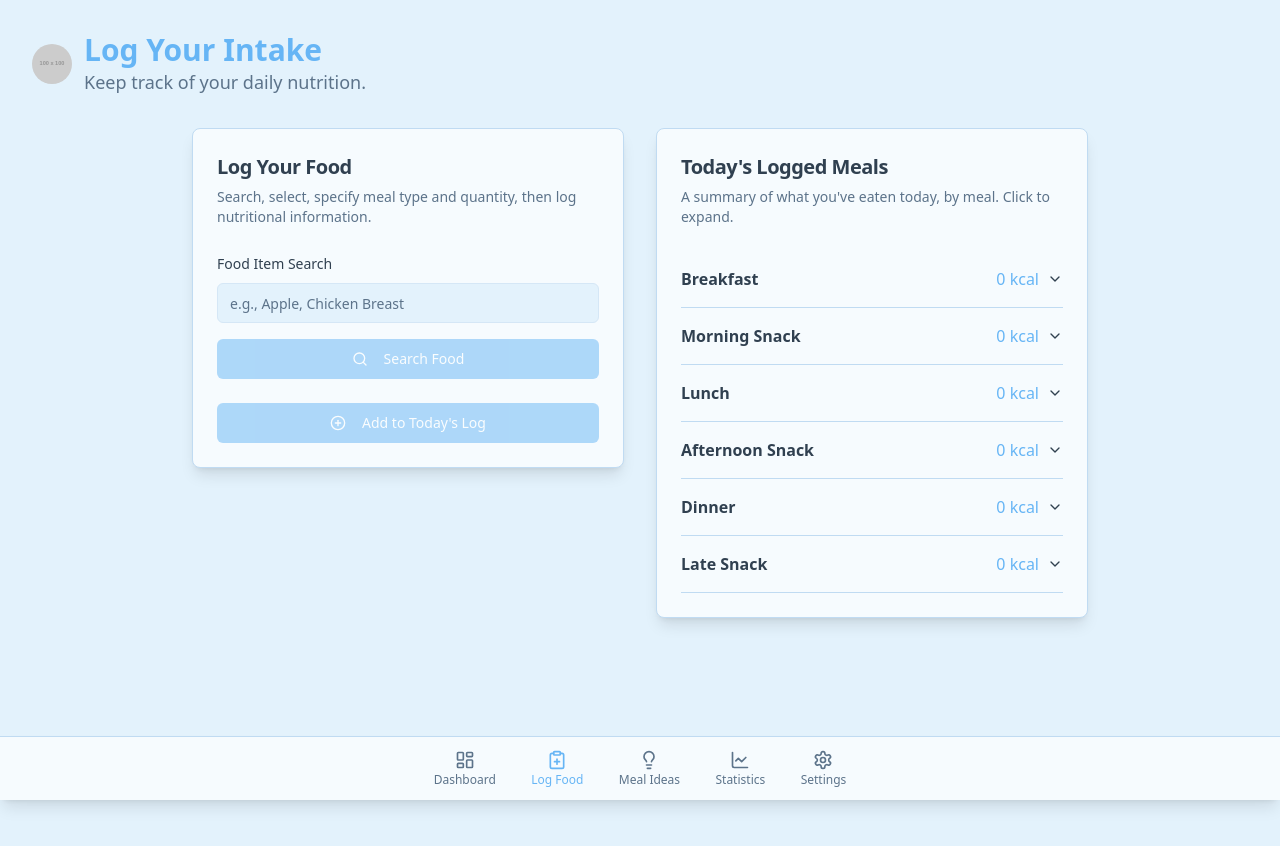
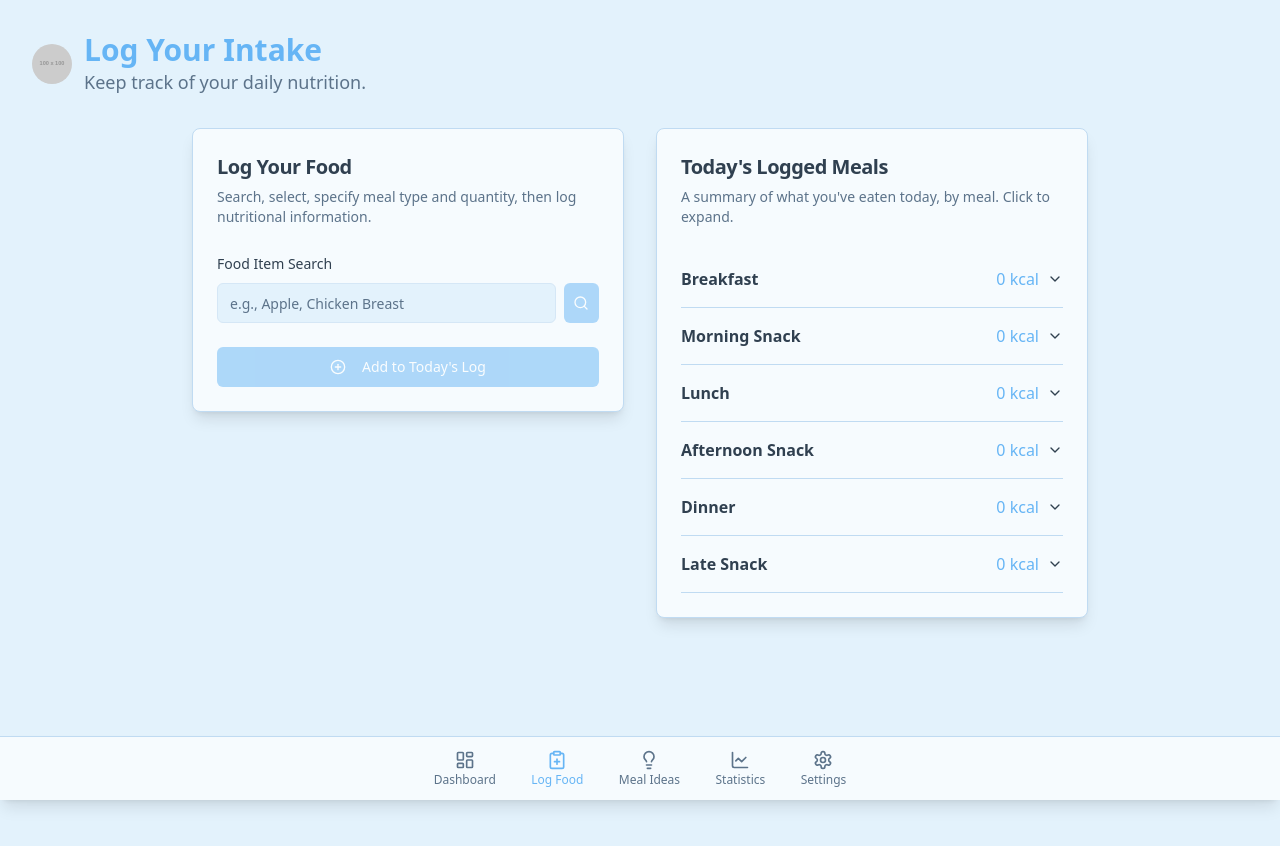
Before and after one commit to AyoubAoune/MyHealthCompanion, a Next.js app: page /log in a window 1280 px wide. Shown: the top 846 px of the page. Built offline with nearby package versions, Linux system fonts and the light colour scheme.

Commit message:
do you know if there any ways to speed up the search feature using the free food API ?

```diff
--- a/src/components/app/my-health-companion/LogIntakeForm.tsx
+++ b/src/components/app/my-health-companion/LogIntakeForm.tsx
@@ -1,13 +1,13 @@
 
 "use client";
 
-import { useState } from "react";
+import { useState, useCallback } from "react";
 import { Button } from "@/components/ui/button";
 import { Card, CardContent, CardDescription, CardFooter, CardHeader, CardTitle } from "@/components/ui/card";
 import { Input } from "@/components/ui/input";
 import { Label } from "@/components/ui/label";
 import { Select, SelectContent, SelectItem, SelectTrigger, SelectValue } from "@/components/ui/select";
-import { PlusCircle, Search, Loader2, Info, ListChecks, Utensils } from "lucide-react";
+import { PlusCircle, Search, Loader2, Info, ListChecks, Utensils, RefreshCw } from "lucide-react";
 import { useToast } from "@/hooks/use-toast";
 import { useAppContext } from "./AppContext";
 import { searchFoodProducts, type SearchFoodProductsOutput } from "@/ai/flows/get-food-nutrition-flow";
@@ -27,39 +27,60 @@ export function LogIntakeForm() {
   const [searchResults, setSearchResults] = useState<ProductSearchResultItem[] | null>(null);
   const [selectedProduct, setSelectedProduct] = useState<ProductSearchResultItem | null>(null);
   const [apiError, setApiError] = useState<string | null>(null);
+  const [searchCache, setSearchCache] = useState<Record<string, ProductSearchResultItem[]>>({});
+  const [lastSearchedQuery, setLastSearchedQuery] = useState<string>("");
 
-  const handleSearchFood = async () => {
-    if (!foodNameQuery.trim()) {
+
+  const handleSearchFood = useCallback(async (forceRefresh = false) => {
+    const query = foodNameQuery.trim().toLowerCase();
+    if (!query) {
       toast({ title: "Missing Food Name", description: "Please enter a food item to search.", variant: "destructive" });
       return;
     }
+
+    setApiError(null);
+    setSelectedProduct(null); // Clear previous selection
+    setSearchResults(null); // Clear previous results visually
+    setLastSearchedQuery(foodNameQuery.trim());
+
+
+    if (!forceRefresh && searchCache[query]) {
+      setSearchResults(searchCache[query]);
+      if (searchCache[query].length === 0) {
+        setApiError(`No products found for "${foodNameQuery.trim()}" in cache. Try a new search.`);
+      }
+      return;
+    }
+
     setIsSearching(true);
-    setSearchResults(null);
-    setSelectedProduct(null);
-    setApiError(null);
     try {
-      const result: SearchFoodProductsOutput = await searchFoodProducts({ foodName: foodNameQuery });
+      const result: SearchFoodProductsOutput = await searchFoodProducts({ foodName: foodNameQuery.trim() });
       if (result.error) {
         setApiError(result.error);
-        // No toast here, error will be shown in Alert
+        setSearchResults([]); // Ensure searchResults is an empty array on error
+        setSearchCache(prevCache => ({ ...prevCache, [query]: [] }));
       } else if (result.products && result.products.length > 0) {
         setSearchResults(result.products);
+        setSearchCache(prevCache => ({ ...prevCache, [query]: result.products }));
       } else {
-        setApiError(`No products found where the name contains "${foodNameQuery}".`);
+        setApiError(`No products found containing "${foodNameQuery.trim()}".`);
+        setSearchResults([]);
+        setSearchCache(prevCache => ({ ...prevCache, [query]: [] }));
       }
     } catch (error) {
       console.error("Error calling searchFoodProducts:", error);
       const errorMessage = error instanceof Error ? error.message : "An error occurred while searching for food data.";
-      setApiError(errorMessage);
+      setApiError(`Search failed: ${errorMessage}`);
+      setSearchResults([]);
     } finally {
       setIsSearching(false);
     }
-  };
+  }, [foodNameQuery, searchCache, toast]);
 
   const handleSelectProduct = (product: ProductSearchResultItem) => {
     setSelectedProduct(product);
-    setSearchResults(null); // Hide search results after selection
-    setApiError(null); // Clear any previous API errors
+    // setSearchResults(null); // Keep results visible in case user wants to change selection
+    setApiError(null);
   };
 
   const handleLogFoodItem = () => {
@@ -78,7 +99,7 @@ export function LogIntakeForm() {
       return;
     }
 
-    const scaleFactor = numQuantity / 100; // API data is per 100g
+    const scaleFactor = numQuantity / 100;
     const nutritionData = selectedProduct.nutritionData;
 
     const entryToLog: Omit<LoggedEntry, 'id'> = {
@@ -104,13 +125,21 @@ export function LogIntakeForm() {
       className: "bg-accent text-accent-foreground",
     });
 
-    // Reset form fields
+    // Reset some fields, but keep search query and results for quick re-logging or adjustments
+    // setFoodNameQuery(""); // Keep this to allow easy modification of quantity or meal type for same search
+    setQuantity("100");
+    // setSelectedMealType(MEAL_TYPES[0]); // User might log multiple items for same meal type
+    // setSearchResults(null); // Keep results for now
+    setSelectedProduct(null); // Clear selected product after logging
+    // setApiError(null);
+  };
+
+  const clearSearch = () => {
     setFoodNameQuery("");
-    setQuantity("100");
-    setSelectedMealType(MEAL_TYPES[0]);
     setSearchResults(null);
     setSelectedProduct(null);
     setApiError(null);
+    setLastSearchedQuery("");
   };
 
   const displayValue = (value: number | null, scaleFactor: number, unit: string = "g") => {
@@ -128,7 +157,64 @@ export function LogIntakeForm() {
         <CardDescription>Search, select, specify meal type and quantity, then log nutritional information.</CardDescription>
       </CardHeader>
       <CardContent className="space-y-4">
-        {selectedProduct ? (
+        {/* Always show search input unless a product is selected */}
+        {!selectedProduct && (
+          <div className="space-y-2">
+            <Label htmlFor="food-name-query">Food Item Search</Label>
+            <div className="flex space-x-2">
+              <Input
+                id="food-name-query"
+                type="text"
+                placeholder="e.g., Apple, Chicken Breast"
+                value={foodNameQuery}
+                onChange={(e) => setFoodNameQuery(e.target.value)}
+                disabled={isSearching}
+                onKeyDown={(e) => { if (e.key === 'Enter') { e.preventDefault(); handleSearchFood(); }}}
+              />
+              <Button onClick={() => handleSearchFood()} disabled={isSearching || !foodNameQuery.trim()} size="icon" aria-label="Search Food">
+                {isSearching ? <Loader2 className="h-5 w-5 animate-spin" /> : <Search className="h-5 w-5" />}
+              </Button>
+            </div>
+             { (searchResults || apiError) &&
+                <Button variant="link" size="sm" className="p-0 h-auto text-xs text-primary hover:text-primary/80" onClick={clearSearch}>
+                    Clear search & results
+                </Button>
+             }
+          </div>
+        )}
+
+        {apiError && !selectedProduct && (
+           <Alert variant="destructive">
+              <Info className="h-4 w-4" />
+              <AlertTitle>Search Information</AlertTitle>
+              <AlertDescription>
+                {apiError}
+                {lastSearchedQuery && <Button variant="link" size="sm" className="p-0 h-auto text-xs ml-1" onClick={() => handleSearchFood(true)}>Try searching again?</Button>}
+              </AlertDescription>
+          </Alert>
+        )}
+
+        {searchResults && searchResults.length > 0 && !selectedProduct && (
+          <div className="space-y-2">
+            <h4 className="font-semibold text-md flex items-center"><ListChecks className="mr-2 h-5 w-5 text-primary"/> Select from "{lastSearchedQuery}":</h4>
+            <ScrollArea className="h-60 w-full rounded-md border p-2 bg-muted/30">
+              <div className="space-y-1">
+                {searchResults.map((item) => (
+                  <Button
+                    key={item.id}
+                    variant="ghost"
+                    className="w-full justify-start text-left h-auto py-2 text-sm"
+                    onClick={() => handleSelectProduct(item)}
+                  >
+                    {item.displayName}
+                  </Button>
+                ))}
+              </div>
+            </ScrollArea>
+          </div>
+        )}
+
+        {selectedProduct && (
           <>
             <div className="space-y-2">
               <Label htmlFor="quantity">Quantity (g) for <span className="font-semibold text-primary">{selectedProduct.displayName}</span></Label>
@@ -156,68 +242,23 @@ export function LogIntakeForm() {
               </Select>
             </div>
 
-            <div className="mt-6 p-4 border rounded-md bg-secondary/30 space-y-1"> {/* Adjusted from space-y-2 to space-y-1 */}
-              <h4 className="font-semibold text-lg mb-2 flex items-center">
+            <div className="mt-4 p-3 border rounded-md bg-secondary/30 space-y-0.5 text-sm">
+              <h4 className="font-semibold text-md mb-1.5 flex items-center">
                 <Utensils className="mr-2 h-5 w-5 text-primary"/>
                 Nutrition for {selectedProduct.displayName} ({quantity}g):
               </h4>
               <NutrientDisplay label="Calories" value={displayValue(selectedProduct.nutritionData.calories, currentScaleFactor, "kcal")} />
               <NutrientDisplay label="Protein" value={displayValue(selectedProduct.nutritionData.protein, currentScaleFactor, "g")} />
               <NutrientDisplay label="Fat (Total)" value={displayValue(selectedProduct.nutritionData.fat, currentScaleFactor, "g")} />
-              <NutrientDisplay label="  Healthy Fats" value={displayValue(selectedProduct.nutritionData.healthyFats, currentScaleFactor, "g")} note="Mono + Polyunsaturated" />
-              <NutrientDisplay label="  Unhealthy Fats" value={displayValue(selectedProduct.nutritionData.unhealthyFats, currentScaleFactor, "g")} note="Saturated + Trans" />
+              <NutrientDisplay label="  Healthy Fats" value={displayValue(selectedProduct.nutritionData.healthyFats, currentScaleFactor, "g")} note="Mono + Poly" />
+              <NutrientDisplay label="  Unhealthy Fats" value={displayValue(selectedProduct.nutritionData.unhealthyFats, currentScaleFactor, "g")} note="Sat + Trans" />
               <NutrientDisplay label="Carbohydrates" value={displayValue(selectedProduct.nutritionData.carbs, currentScaleFactor, "g")} />
               <NutrientDisplay label="  Sugars" value={displayValue(selectedProduct.nutritionData.sugar, currentScaleFactor, "g")} />
               <NutrientDisplay label="Fiber" value={displayValue(selectedProduct.nutritionData.fiber, currentScaleFactor, "g")} />
-              <Button variant="link" size="sm" className="p-0 h-auto text-xs text-primary hover:text-primary/80 mt-2" onClick={() => {setSelectedProduct(null); setApiError(null); setFoodNameQuery(""); setSearchResults(null); }}>
-                Search for another item or change selection
+              <Button variant="link" size="sm" className="p-0 h-auto text-xs text-primary hover:text-primary/80 mt-2" onClick={() => {setSelectedProduct(null); /* keep searchResults if user wants to pick another item from same search */ }}>
+                Change selection or search again
               </Button>
             </div>
-          </>
-        ) : searchResults && searchResults.length > 0 ? (
-          <div className="space-y-2">
-            <h4 className="font-semibold text-md flex items-center"><ListChecks className="mr-2 h-5 w-5 text-primary"/> Select a food item:</h4>
-            <ScrollArea className="h-60 w-full rounded-md border p-2 bg-muted/30">
-              <div className="space-y-1">
-                {searchResults.map((item) => (
-                  <Button
-                    key={item.id}
-                    variant="ghost"
-                    className="w-full justify-start text-left h-auto py-2"
-                    onClick={() => handleSelectProduct(item)}
-                  >
-                    {item.displayName}
-                  </Button>
-                ))}
-              </div>
-            </ScrollArea>
-             <Button variant="link" size="sm" className="p-0 h-auto text-xs text-primary hover:text-primary/80" onClick={() => {setSearchResults(null); setFoodNameQuery(foodNameQuery); /* Keep query for re-search if needed */ }}>
-                Back to search input
-              </Button>
-          </div>
-        ) : apiError ? (
-           <Alert variant="destructive">
-              <Info className="h-4 w-4" />
-              <AlertTitle>Search Information</AlertTitle>
-              <AlertDescription>{apiError}</AlertDescription>
-          </Alert>
-        ) : (
-          <>
-            <div className="space-y-2">
-              <Label htmlFor="food-name-query">Food Item Search</Label>
-              <Input
-                id="food-name-query"
-                type="text"
-                placeholder="e.g., Apple, Chicken Breast"
-                value={foodNameQuery}
-                onChange={(e) => setFoodNameQuery(e.target.value)}
-                disabled={isSearching}
-              />
-            </div>
-            <Button onClick={handleSearchFood} disabled={isSearching || !foodNameQuery.trim()} className="w-full">
-              {isSearching ? <Loader2 className="mr-2 h-5 w-5 animate-spin" /> : <Search className="mr-2 h-5 w-5" />}
-              Search Food
-            </Button>
           </>
         )}
       </CardContent>
@@ -242,9 +283,9 @@ interface NutrientDisplayProps {
 
 function NutrientDisplay({ label, value, note }: NutrientDisplayProps) {
   return (
-    <div className="flex justify-between items-center text-sm py-0.5"> {/* Added py-0.5 for a little vertical padding */}
-      <span className="text-muted-foreground">{label}{note && <span className="text-xs block"> ({note})</span>}</span>
-      <span className="font-medium">{value}</span>
+    <div className="flex justify-between items-baseline text-xs py-0.5">
+      <span className="text-muted-foreground">{label}{note && <span className="text-xs"> ({note})</span>}</span>
+      <span className="font-medium text-right">{value}</span>
     </div>
   );
 }
```
